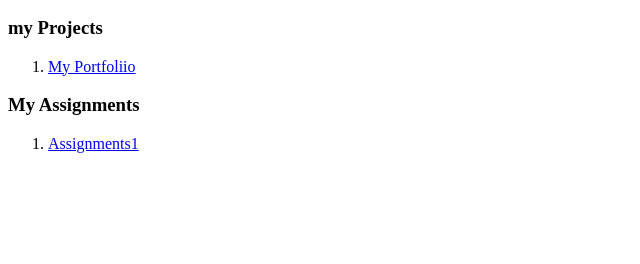
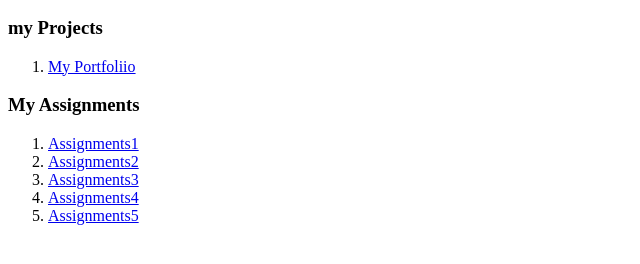
Before and after one commit to Meenakshi-Adapa/meenakshi-adapa.github.io, a plain HTML site: page index.html in a window 1280 px wide. Shown: the part 110-374 px from the top of the page, without its empty margins (0-640 px from the left). Drawn offline with Linux system fonts and the light colour scheme.

Commit message:
update index.html

```diff
--- a/index.html
+++ b/index.html
@@ -15,6 +15,10 @@
   <h3>My Assignments</h3>
   <ol>
     <li><a href="#">Assignments1</a></li>
+    <li><a href="#">Assignments2</a></li>
+    <li><a href="#">Assignments3</a></li>
+    <li><a href="#">Assignments4</a></li>
+    <li><a href="#">Assignments5</a></li>
   </ol>
 
 </body>
```
